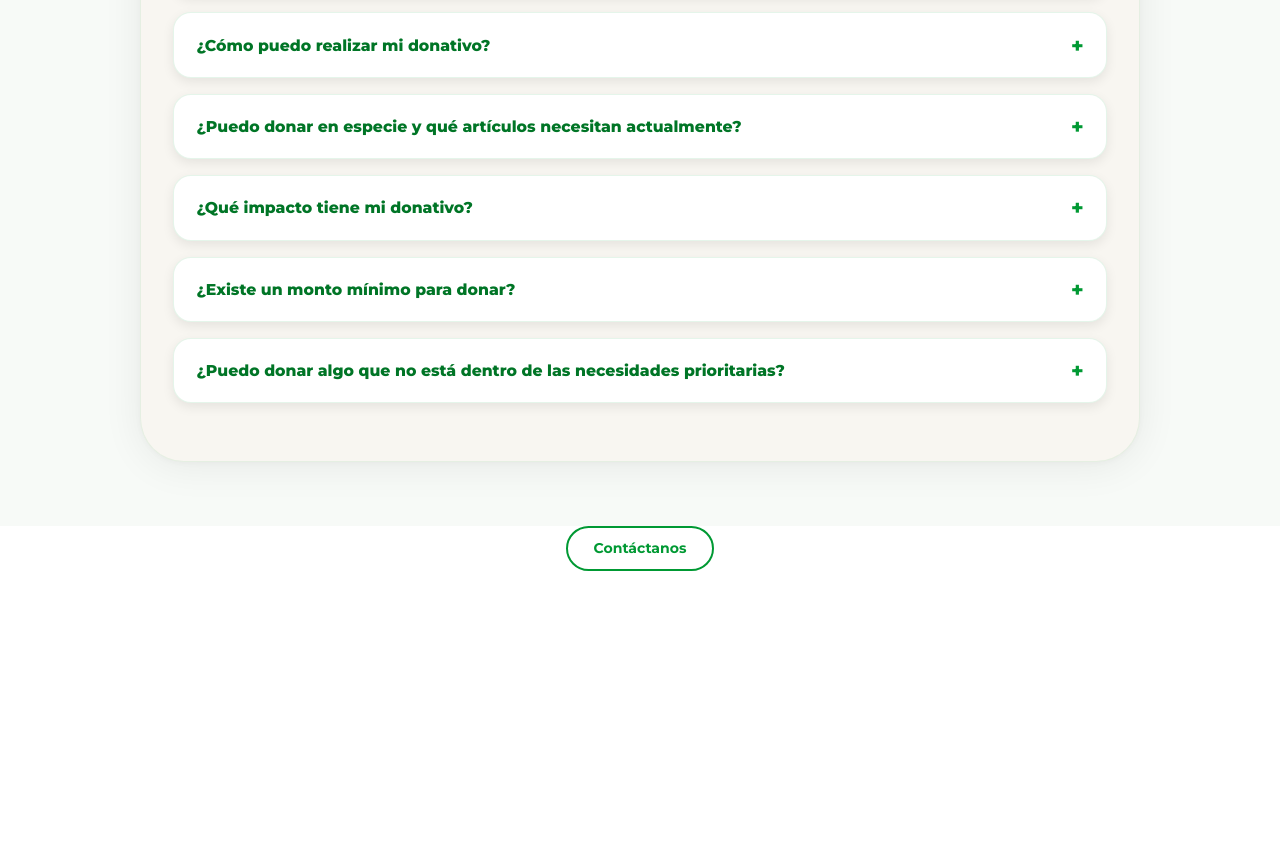
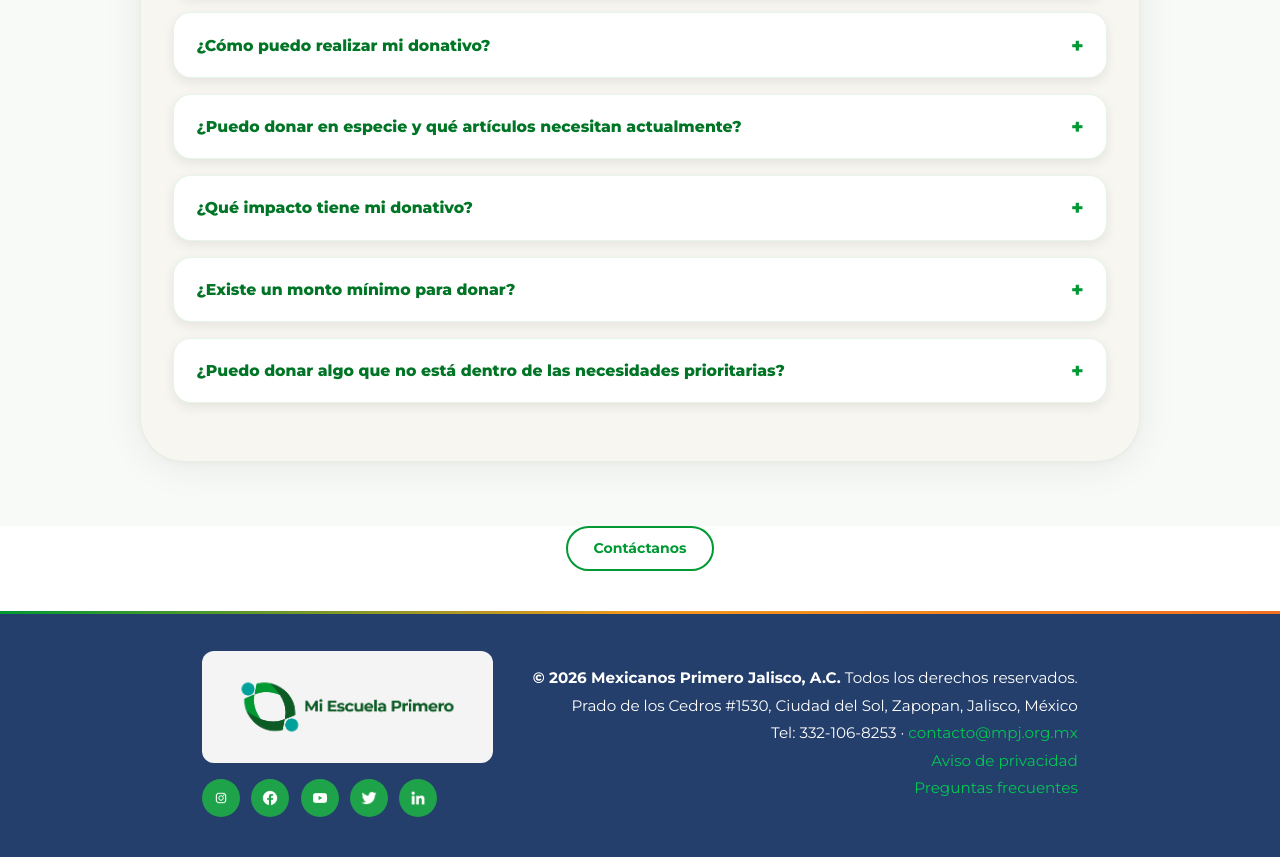
Before and after one commit to a01647324/mexicanos-primero-website, a plain HTML site: page faq.html in a window 1280 px wide. Shown: the part 578-1435 px from the top of the page. Before the commit the page ends 1189 px from the top, so only its background shows below. Drawn offline with Linux system fonts and the light colour scheme.

Commit message:
FAQ and footer

```diff
--- a/components/footer.html
+++ b/components/footer.html
@@ -19,6 +19,7 @@
         <p>Prado de los Cedros #1530, Ciudad del Sol, Zapopan, Jalisco, México</p>
         <p>Tel: 332-106-8253 · <a href="mailto:contacto@mpj.org.mx">contacto@mpj.org.mx</a></p>
         <p><a href="https://www.mexicanosprimero.org/pdf/privacidad/AVISO-DE-PRIVACIDAD.pdf">Aviso de privacidad</a></p>
+        <p><a href="faq.html">Preguntas frecuentes</a></p>
       </div>
     </div>
   </footer>
--- a/faq.html
+++ b/faq.html
@@ -11,7 +11,8 @@
 
 
 </head>
-<body>
+<body data-page="">
+    <div id="header-placeholder"></div>
 
 
     <div class="subpagina-header header-faq">
@@ -91,6 +92,8 @@
     <div class="faq-btn-wrap">
         <a href="contacto.html" class="btn btn-borde">Contáctanos</a>
     </div>
+    <div id="footer-placeholder"></div>
+    <script src="components.js"></script>
 
 
 
```
